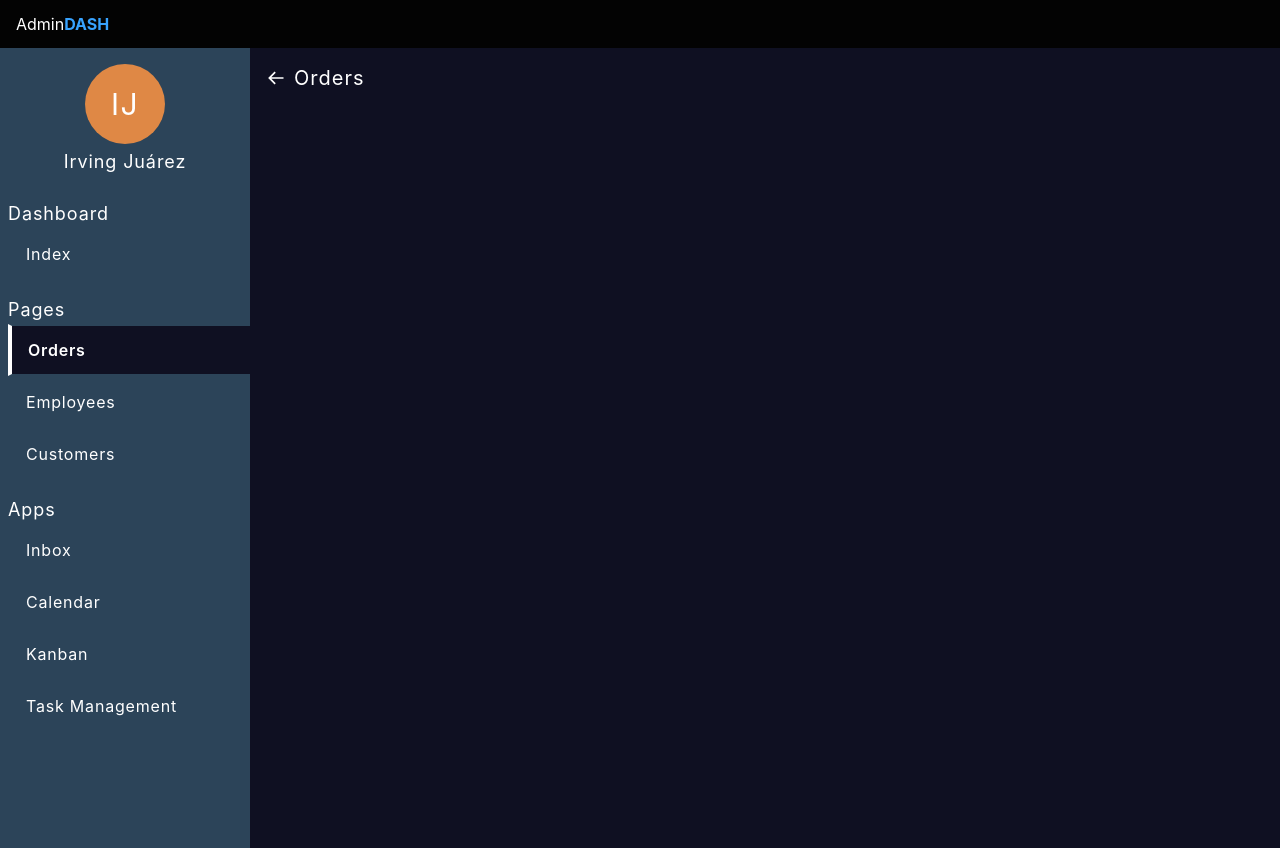
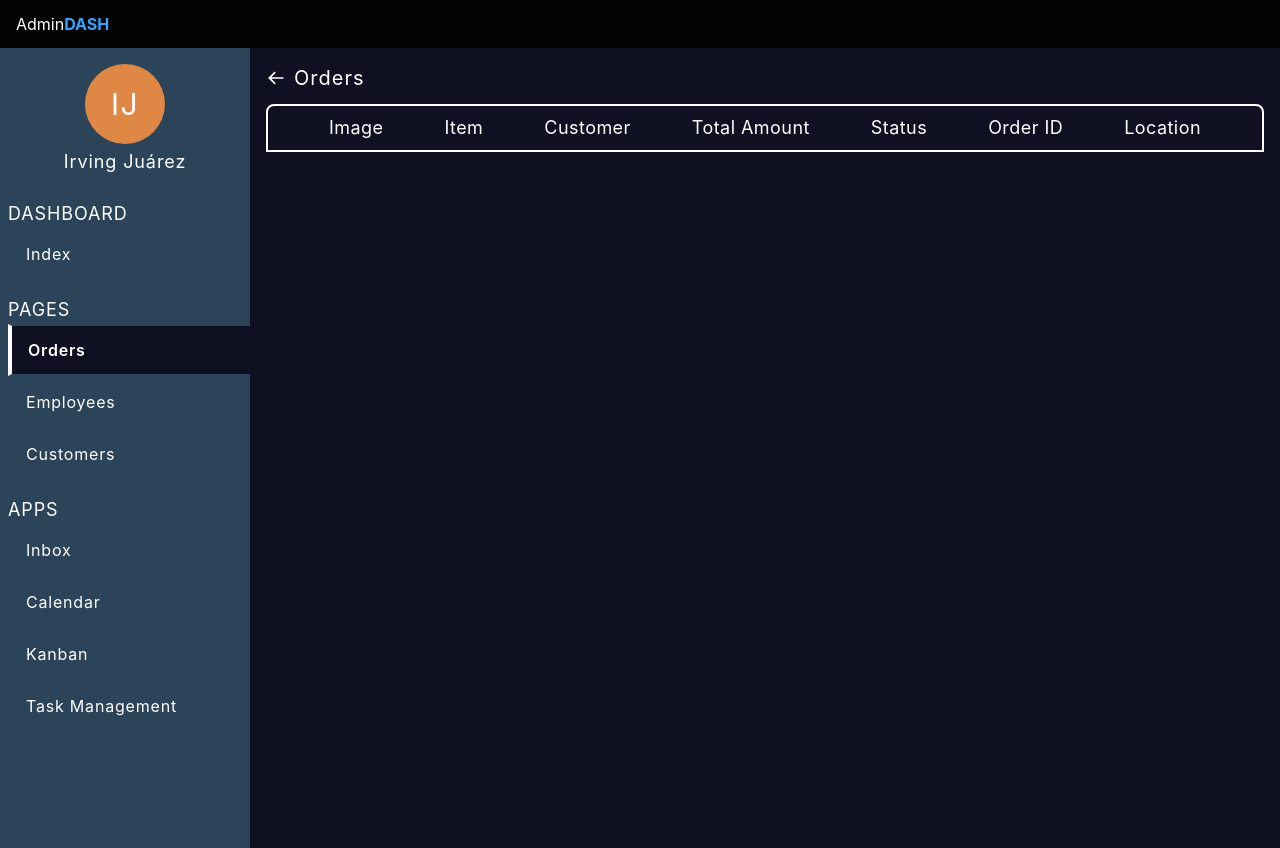
Before and after one commit to irvingvjuarez/admin-dash, a React (Vite) app: page /orders in a window 1280 px wide. Built offline with nearby package versions, Linux system fonts and the light colour scheme.

Commit message:
Order page being made

```diff
--- /dev/null
+++ b/src/components/OrderRow/index.tsx
@@ -0,0 +1,34 @@
+interface OrderRowProps {
+  columns?: Array<string>
+}
+
+const OrderRow: React.FC<OrderRowProps> = ({
+  columns = ["Image", "Item", "Customer", "Total Amount", "Status", "Order ID", "Location"]
+}): JSX.Element => {
+  const getContainerClassName = () => {
+    let classname = "w-full flex justify-evenly border-2 min-w-[900px]"
+    if(columns[0] === "Image"){
+      classname += " rounded-t-lg"
+    }else{
+      classname += " border-b-primary"
+    }
+    return classname
+  }
+
+  const getCellClassName = () => {
+    let classname = "tracking-wide py-2 md:text-lg"
+    return classname
+  }
+
+  return(
+    <div className={getContainerClassName()}>
+      {columns.map(column => (
+        <div className={getCellClassName()} key={column}>
+          {column}
+        </div>
+      ))}
+    </div>
+  )
+}
+
+export { OrderRow }
--- a/src/components/Sidebar.tsx
+++ b/src/components/Sidebar.tsx
@@ -21,7 +21,10 @@ const Sidebar: React.FC<SidebarProps> = ({ toggle }): JSX.Element => {
 
       <ul className="bg-contrast-strong">
         {PATHS.map(pathGroup => (
-          <SidebarSection items={pathGroup} toggle={toggle} />
+          <SidebarSection
+            items={pathGroup}
+            toggle={toggle}
+            key={pathGroup.id} />
         ))}
       </ul>
     </section>
--- /dev/null
+++ b/src/containers/OrdersView/index.tsx
@@ -0,0 +1,11 @@
+import { OrderRow } from "@app/components/OrderRow"
+
+const OrdersView: React.FC = (): JSX.Element => {
+  return(
+    <section className="w-full overflow-x-auto">
+      <OrderRow />
+    </section>
+  )
+}
+
+export { OrdersView }
--- a/src/containers/SidebarSection/index.tsx
+++ b/src/containers/SidebarSection/index.tsx
@@ -17,7 +17,7 @@ const SidebarSection: React.FC<SidebarSectionProps> = ({
 
   return(
     <section className="py-2 pl-2">
-      <h2 className="text-lg tracking-wider text-just-white">
+      <h2 className="text-lg tracking-wider text-just-white uppercase">
         {items.groupTitle}
       </h2>
 
--- a/src/pages/Orders.tsx
+++ b/src/pages/Orders.tsx
@@ -1,4 +1,5 @@
 import { SectionContainer } from "../containers/SectionContainer"
+import { OrdersView } from "@app/containers/OrdersView"
 
 const Orders: React.FC = (): JSX.Element => {
   return(
@@ -6,7 +7,7 @@ const Orders: React.FC = (): JSX.Element => {
       title="Orders"
       titleStrong={true}
       subpage={true}>
-      <div></div>
+      <OrdersView />
     </SectionContainer>
   )
 }
```
